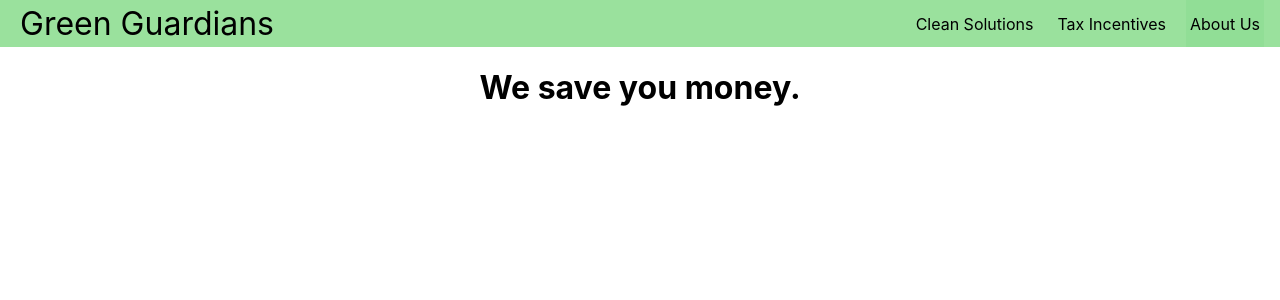
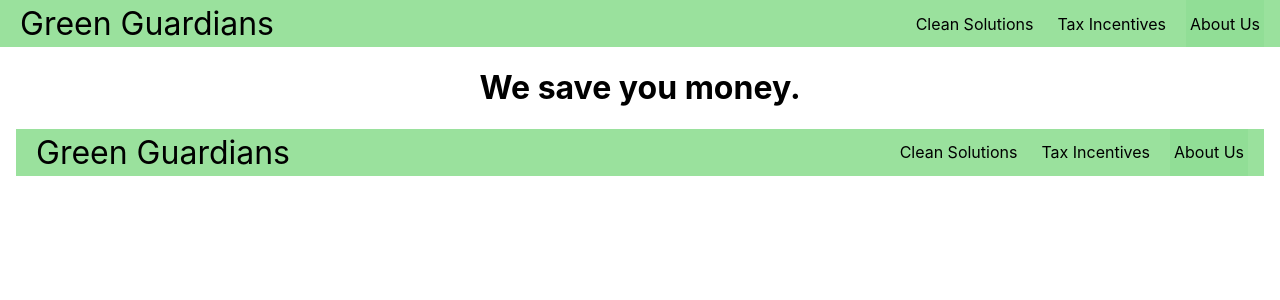
Before and after one commit to chonk9/webmaster23-24, a React (Create React App) app: page /about-us in a window 1280 px wide. Shown: the top 300 px of the page. Built offline with nearby package versions, Linux system fonts and the light colour scheme.

Commit message:
Just a small changes

```diff
--- a/src/Components/footer.js
+++ b/src/Components/footer.js
@@ -1,8 +1,8 @@
 import { Link, useMatch, useResolvedPath } from "react-router-dom"
 
-export default function footer(){
+export default function navbar(){
     const pathname = window.location.pathname
-    return( <nav className="foot">
+    return( <nav className="nav">
         <Link to = "/" className = "site-title">Green Guardians</Link>
         <ul>
             <CustomLink to = "/clean-solutions">Clean Solutions</CustomLink>
--- a/src/Pages/AboutUs.jsx
+++ b/src/Pages/AboutUs.jsx
@@ -5,6 +5,8 @@ import Footer from '../Components/footer';
 export default function AboutUs() {
   return(<>
     <h1>We save you money.</h1>
+
+    < Footer />
   </>);
 
 }
--- a/src/Pages/CleanSolutions.jsx
+++ b/src/Pages/CleanSolutions.jsx
@@ -22,7 +22,7 @@ export default function CleanSolutions() {
         </h>
       </div>
 
-    /*< Footer /> */
+    < Footer />
   </>);
 
 }
--- a/src/Pages/TaxIncentives.jsx
+++ b/src/Pages/TaxIncentives.jsx
@@ -4,7 +4,7 @@ import Footer from '../Components/footer';
 
 export default function TaxIncentives() {
   return(<>
-    <h>Tax Solutions</h>
+    <h1>Tax Solutions</h1>
   </>);
 
 }
```
